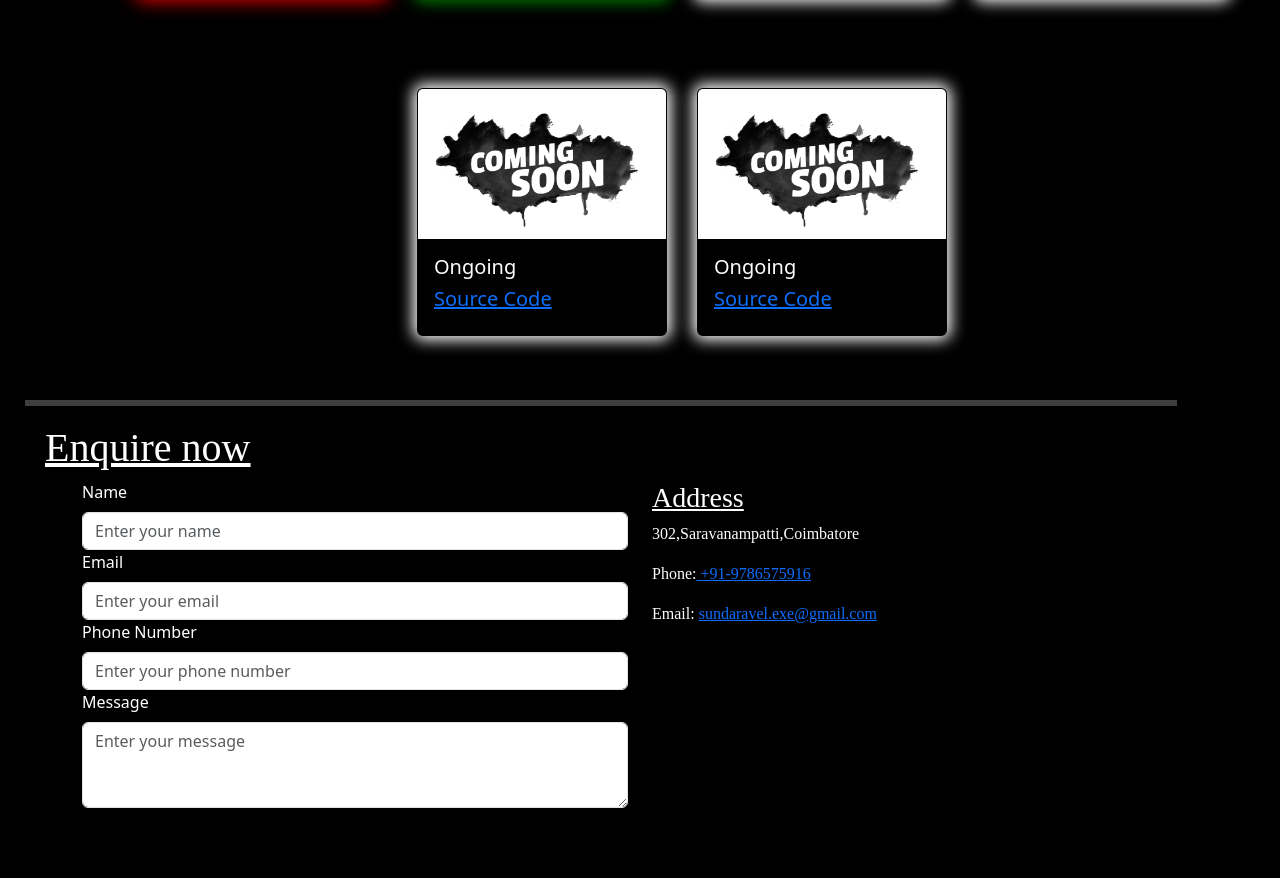
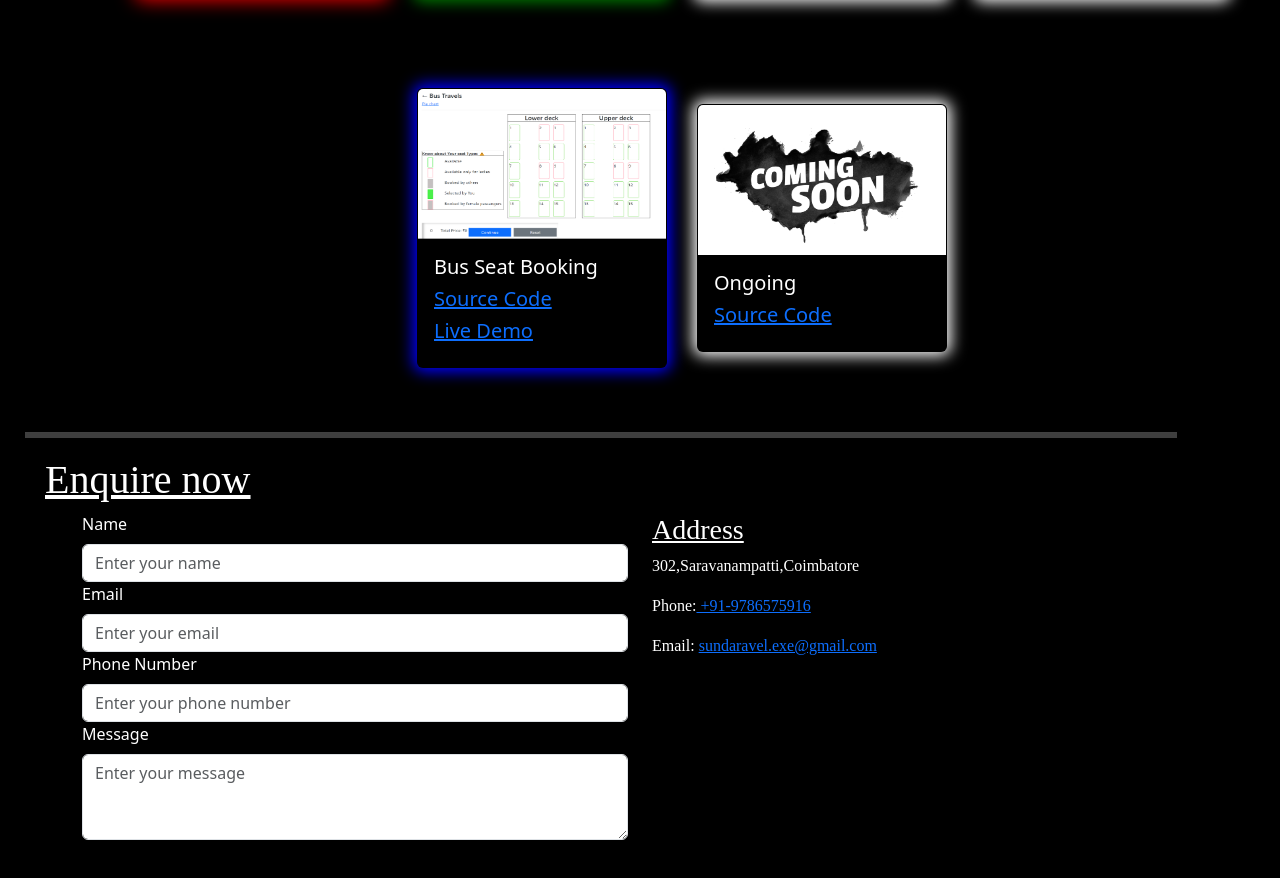
Before and after one commit to Velsundar/Portfolio, a React (Create React App) app in the folder client/: page / in a window 1280 px wide. Shown: the part 2018-2896 px from the top of the page. Built offline with nearby package versions, Linux system fonts and the light colour scheme; a web font is replaced by a local one.

Commit message:
Added New Porject

```diff
--- a/client/src/Projects/Projects.js
+++ b/client/src/Projects/Projects.js
@@ -6,6 +6,7 @@ import zomatoProj from '../Assets/Zomato_Project.png'
 import CRUDproj from '../Assets/CRUD_Proj.png';
 import Teleproj from '../Assets/TELENET_Proj.png';
 import JWT_Auth from '../Assets/JWT_Auth.png';
+import Seat_allo from '../Assets/Seat_Allocation.png'
 import Cominsoon from '../Assets/Coming_Soon_image.jpg';
 
 const Projects = () => {
@@ -60,18 +61,21 @@ const Projects = () => {
               <Card.Body>
                 <Card.Title className='text-white'>JWT_Authentication</Card.Title>
                 <Card.Title className='text-white'>
-                  <a href='https://github.com/Velsundar/Elansol_TEch_JWT_Auth_Token' className='card-link'>Source Code</a>
+                  <a href='https://github.com/Velsundar/Elansol_TEch_JWT_Auth_Token'target='_blank'rel="noreferrer" className='card-link'>Source Code</a>
                 </Card.Title>
               </Card.Body>
             </Card>
           </Col>
           <Col xs={9} md={4} lg={2}>
-            <Card style={{ backgroundColor: 'transparent', boxShadow: '0px 0px 15px 4px white', cursor: 'pointer' }} className='cards'>
-              <Card.Img variant='top' src={Cominsoon} className='cardImage' />
+            <Card style={{ backgroundColor: 'transparent', boxShadow: '0px 0px 15px 4px blue', cursor: 'pointer' }} className='cards'>
+              <Card.Img variant='top' src={Seat_allo} className='cardImage' />
               <Card.Body>
-                <Card.Title className='text-white'>Ongoing</Card.Title>
+                <Card.Title className='text-white'>Bus Seat Booking</Card.Title>
                 <Card.Title className='text-white'>
-                  <a href='#git' className='card-link'>Source Code</a>
+                  <a href='https://github.com/Velsundar/Seat_Booking_bus'target='_blank'rel="noreferrer" className='card-link'>Source Code</a>
+                </Card.Title>
+                <Card.Title className='text-white'>
+                  <a href='https://seat-allocation.netlify.app/'target='_blank'rel="noreferrer" className='card-link'>Live Demo</a>
                 </Card.Title>
               </Card.Body>
             </Card>
```
Also changed, not shown: client/src/Assets/Seat_Allocation.png (added).
